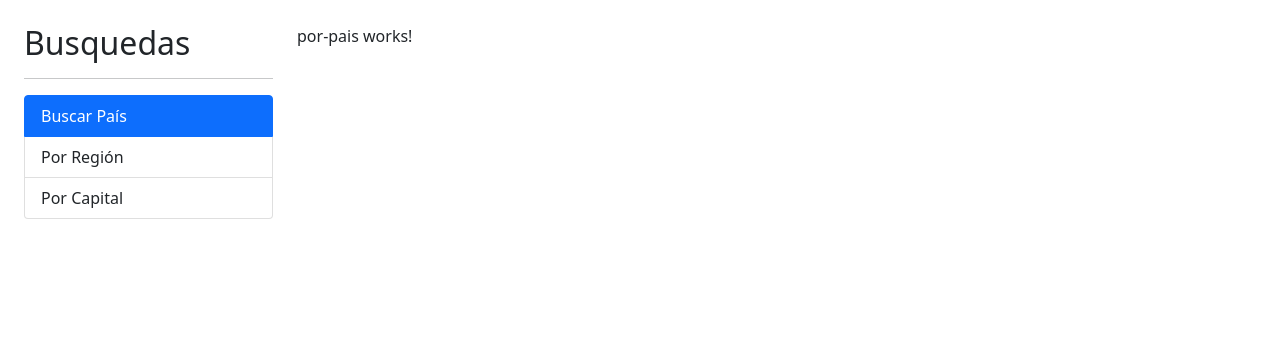
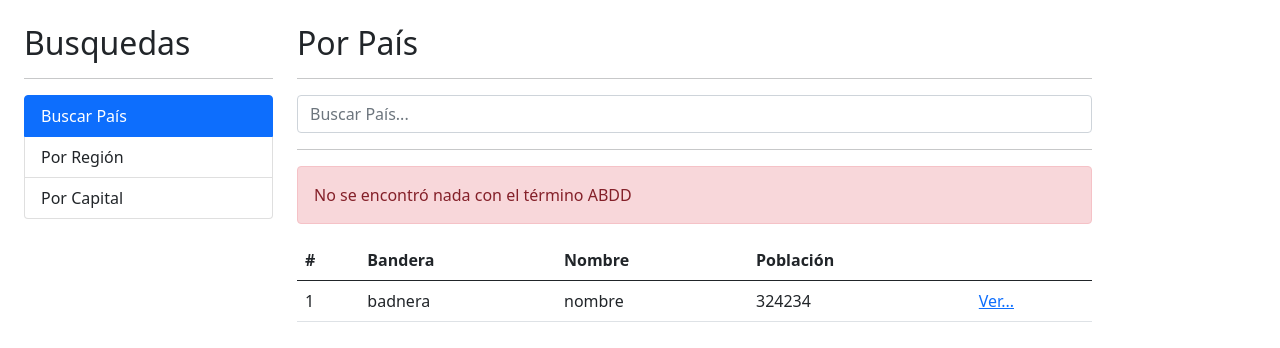
Before and after one commit to cabrerojas/03-paisesApp, an Angular app: page / in a window 1280 px wide. Shown: the top 348 px of the page. Built offline with nearby package versions, Linux system fonts and the light colour scheme.

Commit message:
page por pais

```diff
--- a/src/app/pais/pages/por-pais/por-pais.component.html
+++ b/src/app/pais/pages/por-pais/por-pais.component.html
@@ -1 +1,47 @@
-<p>por-pais works!</p>
+<h2>Por País</h2>
+<hr>
+
+
+<div class="row">
+    <div class="col">
+        <form action="" autocomplete="off">
+            <input type="text"
+                    class="form-control"
+                    name="termino"
+                    placeholder="Buscar País...">
+        </form>
+    </div>
+</div>
+
+<hr>
+
+<div class="alert alert-danger">
+    No se encontró nada con el término ABDD
+</div>
+
+<div class="row">
+    <div class="col">
+        <table class="table table-hover">
+            <thead>
+                <tr>
+                    <th> #</th>
+                    <th> Bandera</th>
+                    <th> Nombre</th>
+                    <th> Población</th>
+                    <th> </th>
+                </tr>
+            </thead>
+            <tbody>
+                <tr>
+                    <td>1</td>
+                    <td>badnera</td>
+                    <td>nombre</td>
+                    <td>324234</td>
+                    <td>
+                        <a href="/pais/chile">Ver...</a>
+                    </td>
+                </tr>
+            </tbody>
+        </table>
+    </div>
+</div>
--- a/src/app/pais/pages/ver-pais/ver-pais.component.html
+++ b/src/app/pais/pages/ver-pais/ver-pais.component.html
@@ -1 +1 @@
-<p>ver-pais works!</p>
+<h2>Por País</h2>
--- a/src/app/pais/pais.module.ts
+++ b/src/app/pais/pais.module.ts
@@ -1,10 +1,11 @@
 import { NgModule } from '@angular/core';
 import { CommonModule } from '@angular/common';
+import { FormsModule } from '@angular/forms';
+
 import { PorCapitalComponent } from './pages/por-capital/por-capital.component';
 import { PorPaisComponent } from './pages/por-pais/por-pais.component';
 import { PorRegionComponent } from './pages/por-region/por-region.component';
 import { VerPaisComponent } from './pages/ver-pais/ver-pais.component';
-
 
 
 @NgModule({
@@ -15,7 +16,8 @@
     VerPaisComponent
   ],
   imports: [
-    CommonModule
+    CommonModule,
+    FormsModule
   ],
   exports:[
     PorCapitalComponent,
--- a/src/app/shared/shared.module.ts
+++ b/src/app/shared/shared.module.ts
@@ -1,7 +1,7 @@
 import { NgModule } from '@angular/core';
 import { CommonModule } from '@angular/common';
 import { SidebarComponent } from './sidebar/sidebar.component';
-import { AppRoutingModule } from '../app-routing.module';
+import { RouterModule } from '@angular/router';
 
 
 
@@ -11,7 +11,7 @@
   ],
   imports: [
     CommonModule,
-    AppRoutingModule
+    RouterModule
   ],
   exports:[
     SidebarComponent
--- a/src/app/shared/sidebar/sidebar.component.css
+++ b/src/app/shared/sidebar/sidebar.component.css
@@ -0,0 +1,3 @@
+li {
+    cursor: pointer;
+}
```
Also changed, not shown: src/app/shared/sidebar/sidebar.component.html (indentation only).
